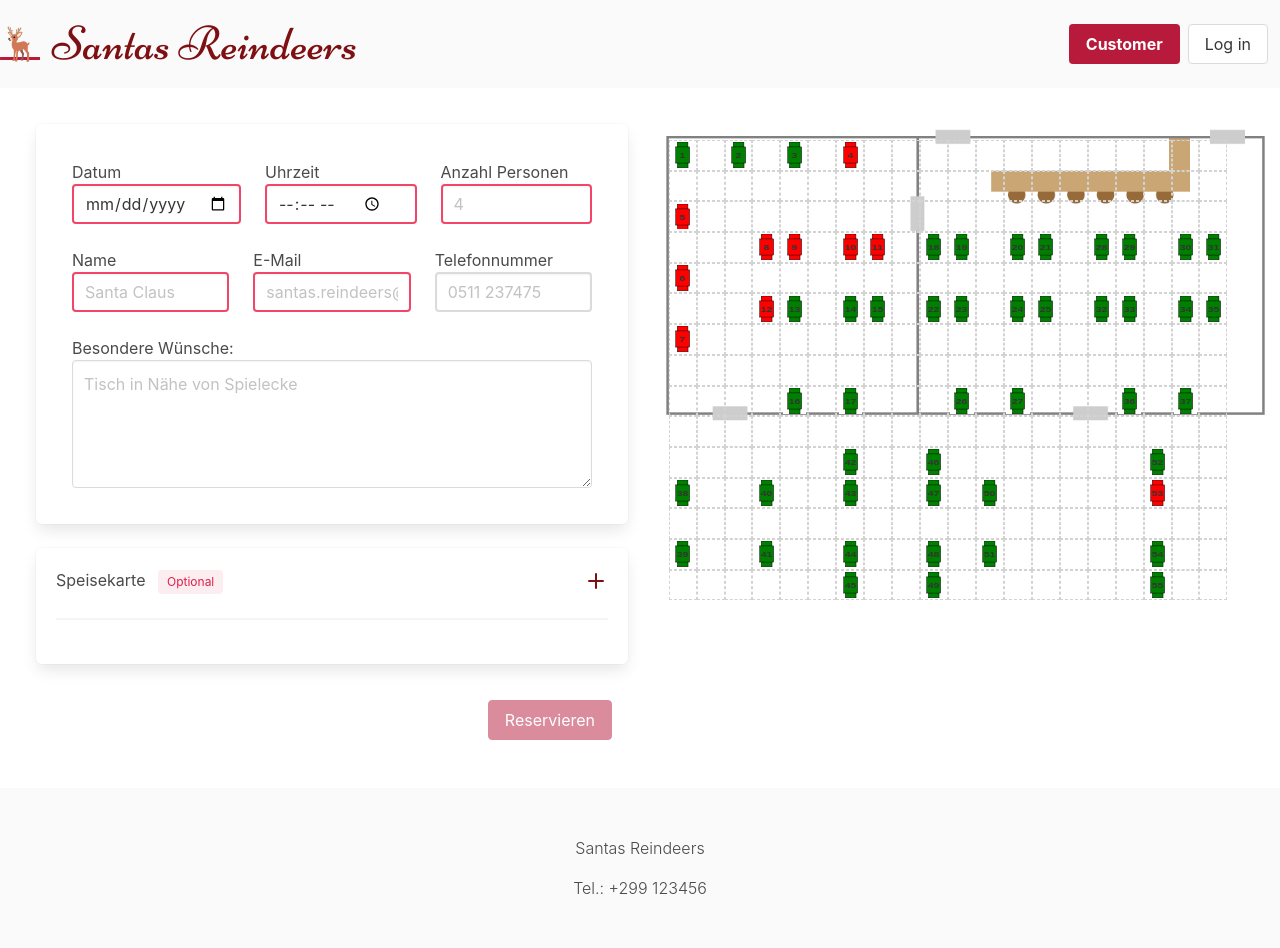
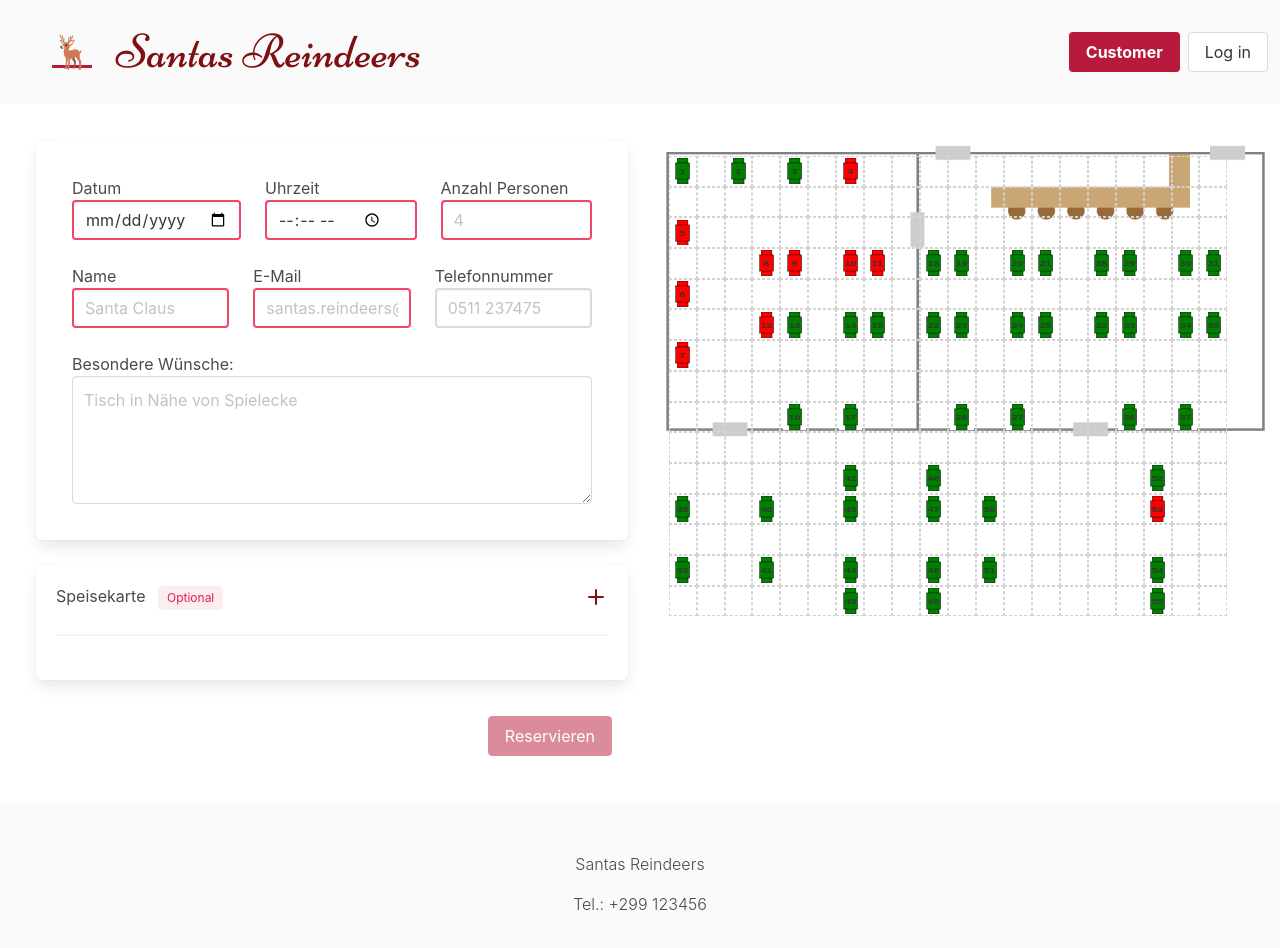
Before and after one commit to gregvoigts/hci-group-24, a Svelte app: page / in a window 1280 px wide. Shown: the top 948 px of the page. Built offline with nearby package versions, Linux system fonts and the light colour scheme.

Commit message:
add home link to header text

```diff
--- a/src/components/Header.svelte
+++ b/src/components/Header.svelte
@@ -8,14 +8,16 @@
     <nav class="navbar">
         <div class="navbar-brand">
             <a href="/" class="navbar-item">
-                <span class="icon">
+                <span class="icon ml-6">
                     🦌
                 </span>
             </a>
         </div>
         <div class="navbar-menu">
             <div class="navbar-item is-centered">
-                <p class="name has-text-weigt-bold is-size-1">Santas Reindeers</p>
+                <a href="/" class="navbar-item">
+                    <p class="name has-text-weigt-bold is-size-1">Santas Reindeers</p>
+                </a>
             </div>
             <div class="navbar-end">
                 <div class="navbar-item">
```
